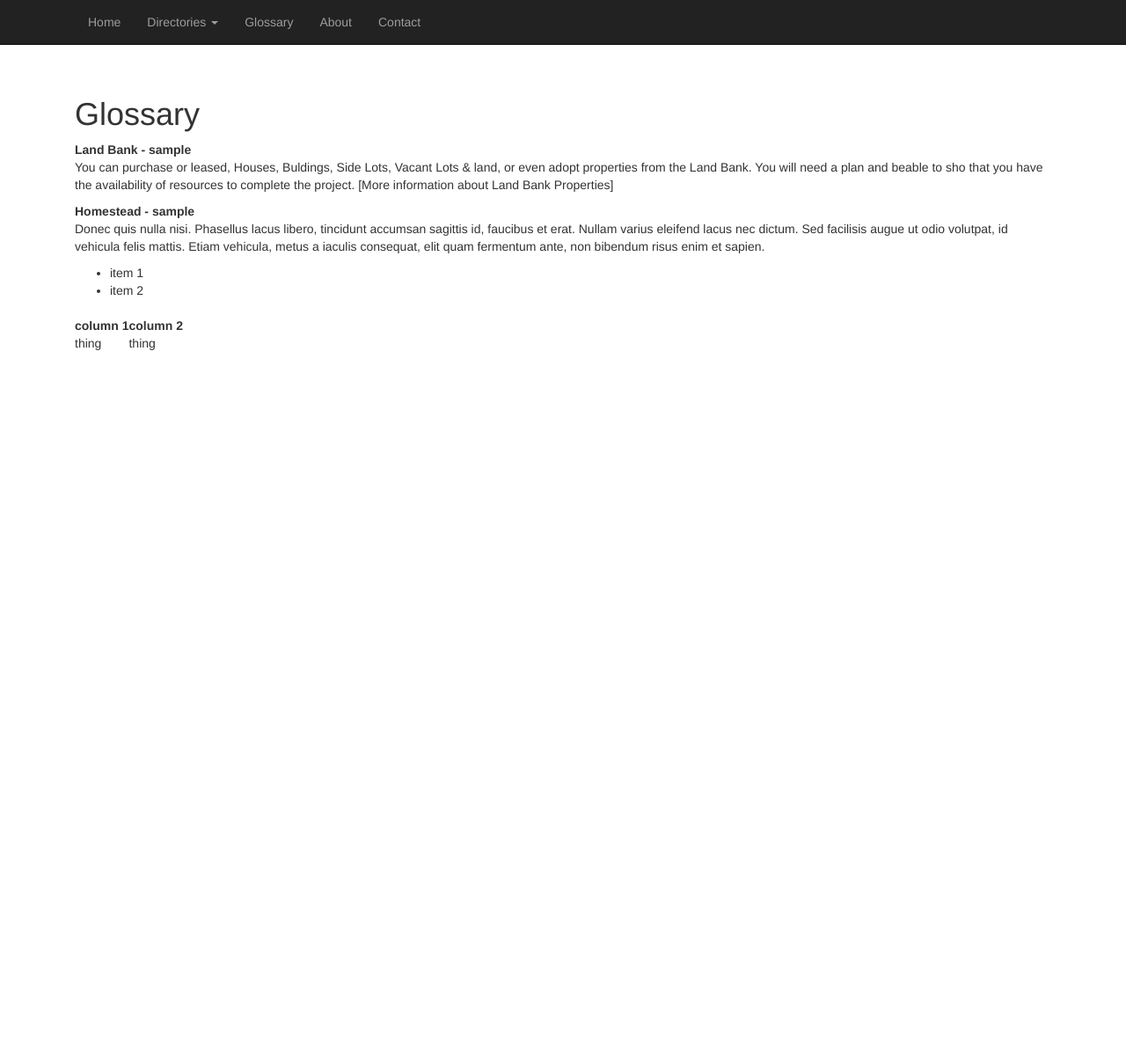
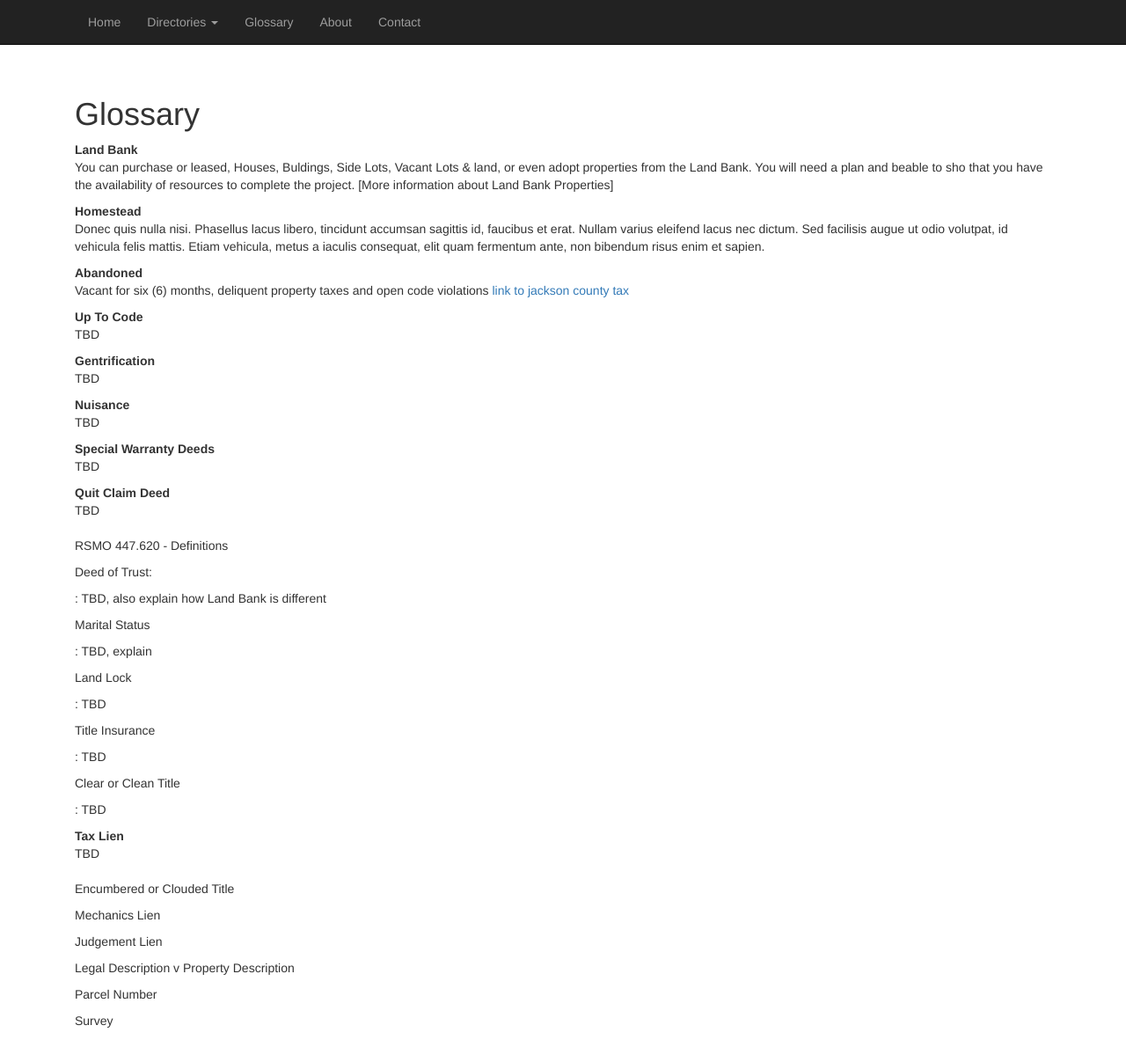
Before and after one commit to UMKC-Law/Vacant2Vibrant, a Jekyll site: the page built from glossary.md, in a window 1280 px wide and 1220 px high. Shown: the top 1207 px of the window at 88% size. Built offline with Jekyll 4.4.1, drawn with Linux system fonts in a browser that asks for light colours; nearby versions of some CDN libraries.

Commit message:
Created initial list of terms for Glossary

```diff
--- a/glossary.md
+++ b/glossary.md
@@ -5,18 +5,91 @@ layout: default
 Glossary
 ========
 
-Land Bank - sample
+Land Bank
 
 : You can purchase or leased, Houses, Buldings, Side Lots, Vacant Lots & land,  or even adopt properties from the Land Bank.  You will need a plan and beable to sho that you have the availability of resources to complete the project.  [More information about Land Bank Properties]
 
 
-Homestead - sample
+Homestead
 
 : Donec quis nulla nisi. Phasellus lacus libero, tincidunt accumsan sagittis id, faucibus et erat. Nullam varius eleifend lacus nec dictum. Sed facilisis augue ut odio volutpat, id vehicula felis mattis. Etiam vehicula, metus a iaculis consequat, elit quam fermentum ante, non bibendum risus enim et sapien.
 
-  * item 1
-  * item 2
 
-| column 1 | column 2 |
-| -------- | ---------|
-| thing    | thing    |
+Abandoned
+
+: Vacant for six (6) months, deliquent property taxes and open code violations
+[link to jackson county tax](http:...... )
+
+
+Up To Code
+
+: TBD
+
+
+Gentrification
+
+: TBD
+
+
+Nuisance
+
+: TBD
+
+
+Special Warranty Deeds
+
+: TBD
+
+
+Quit Claim Deed
+
+: TBD
+
+
+ RSMO 447.620 - Definitions
+
+
+ Deed of Trust:
+
+ : TBD, also explain how Land Bank is different
+
+
+ Marital Status
+
+ : TBD, explain
+
+
+ Land Lock
+
+ : TBD
+
+
+ Title Insurance
+
+ : TBD
+
+
+ Clear or Clean Title
+
+ : TBD
+
+
+ Tax Lien
+ : TBD
+
+ Encumbered or Clouded Title
+
+
+ Mechanics Lien
+
+
+ Judgement Lien
+
+
+Legal Description v Property Description
+
+
+Parcel Number
+
+
+Survey
```
